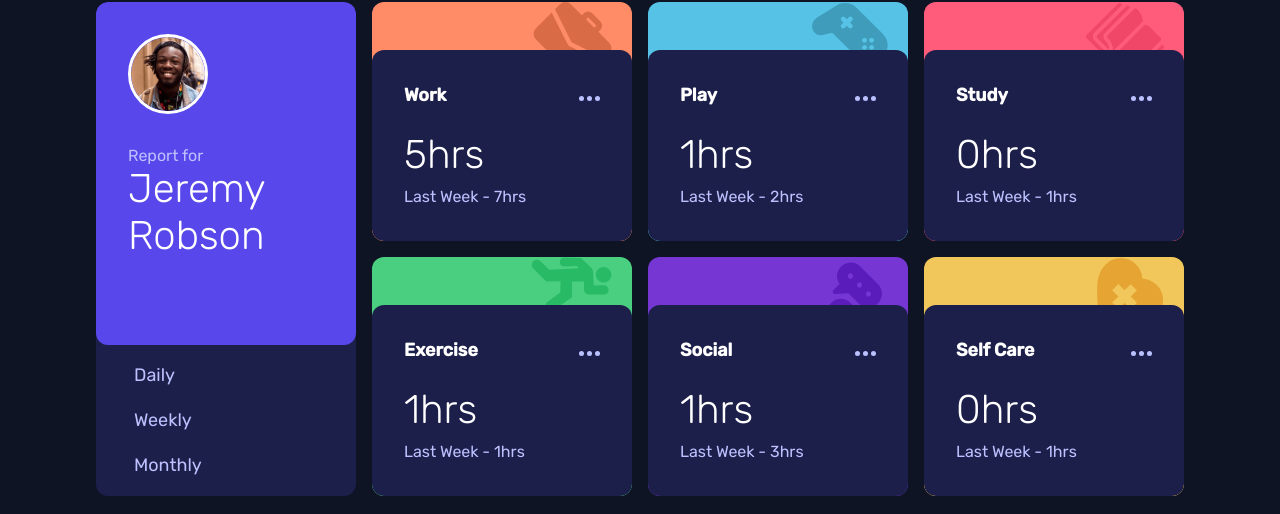
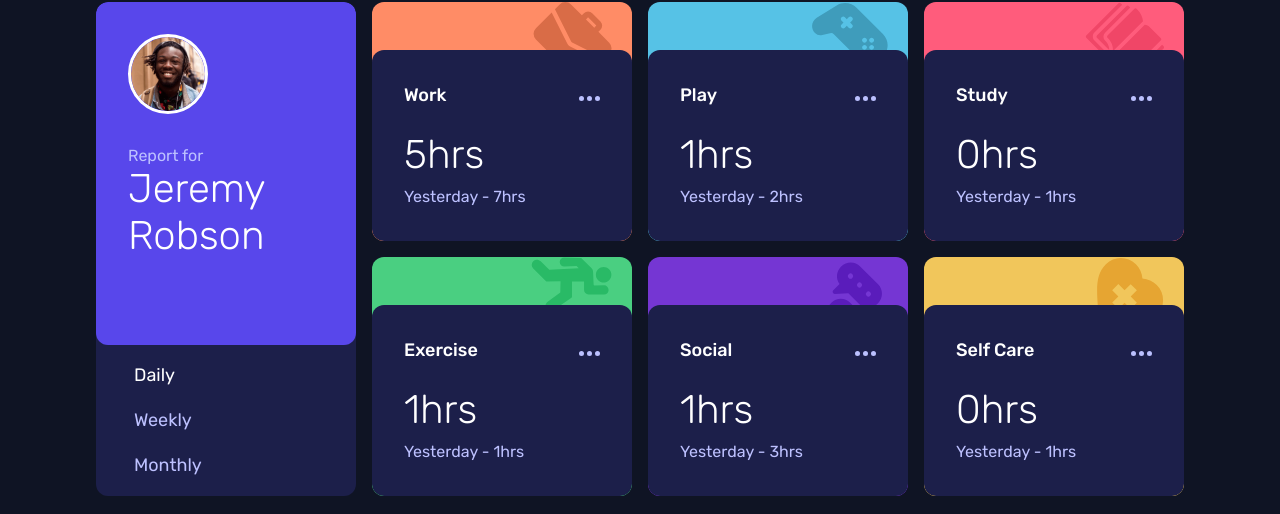
Before and after one commit to ralphvirtucio/time-tracking-dashboard, a React (Create React App) app: page / in a window 1280 px wide. Shown: the part 151-665 px from the top of the page. Built offline with nearby package versions, Linux system fonts and the light colour scheme; the HTML template or start-up script is replaced by a standard one.

Commit message:
Challenge Completed

```diff
--- a/src/App.js
+++ b/src/App.js
@@ -2,11 +2,28 @@ import dashboardData from './data.json';
 import jeremyRobson from './images/image-jeremy.png';
 import classes from './App.module.css';
 import { Card } from './components/Card';
+import { useState } from 'react';
 
 function App() {
+  const [timeframe, setTimeFrame] = useState('daily');
+
+  let previousTimePeriod = '';
+  if (timeframe === 'daily') {
+    previousTimePeriod = 'Yesterday';
+  } else if (timeframe === 'weekly') {
+    previousTimePeriod = 'Last Week';
+  } else {
+    previousTimePeriod = 'Last Month';
+  }
+
   const card = dashboardData.map((data) => {
     return (
-      <Card key={data.title} title={data.title} timeframe={data.timeframes} />
+      <Card
+        key={data.title}
+        title={data.title}
+        previousTimePeriod={previousTimePeriod}
+        timeframe={data.timeframes[timeframe]}
+      />
     );
   });
 
@@ -28,13 +45,49 @@ function App() {
           <nav className={classes.nav}>
             <ul className={classes.nav__list}>
               <li>
-                <button className={classes.nav__link}>Daily</button>
+                <button
+                  className={
+                    classes[
+                      `${
+                        timeframe === 'daily'
+                          ? 'nav__link--active'
+                          : 'nav__link'
+                      }`
+                    ]
+                  }
+                  onClick={() => setTimeFrame('daily')}>
+                  Daily
+                </button>
               </li>
               <li>
-                <button className={classes.nav__link}>Weekly</button>
+                <button
+                  className={
+                    classes[
+                      `${
+                        timeframe === 'weekly'
+                          ? 'nav__link--active'
+                          : 'nav__link'
+                      }`
+                    ]
+                  }
+                  onClick={() => setTimeFrame('weekly')}>
+                  Weekly
+                </button>
               </li>
               <li>
-                <button className={classes.nav__link}>Monthly</button>
+                <button
+                  className={
+                    classes[
+                      `${
+                        timeframe === 'monthly'
+                          ? 'nav__link--active'
+                          : 'nav__link'
+                      }`
+                    ]
+                  }
+                  onClick={() => setTimeFrame('monthly')}>
+                  Monthly
+                </button>
               </li>
             </ul>
           </nav>
@@ -46,58 +99,3 @@ function App() {
 }
 
 export default App;
-
-// Report for
-// Jeremy Robson
-
-// Daily
-// Weekly
-// Monthly
-
-// Work
-// 5hrs <!-- daily -->
-// Previous - 7hrs <!-- daily -->
-// 32hrs <!-- weekly -->
-// Previous - 36hrs <!-- weekly -->
-// 103hrs <!-- monthly -->
-// Previous - 128hrs <!-- monthly -->
-
-// Play
-// 1hr <!-- daily -->
-// Previous - 2hrs <!-- daily -->
-// 10hrs <!-- weekly -->
-// Previous - 8hrs <!-- weekly -->
-// 23hrs <!-- monthly -->
-// Previous - 29hrs <!-- monthly -->
-
-// Study
-// 0hrs <!-- daily -->
-// Previous - 1hr <!-- daily -->
-// 4hrs <!-- weekly -->
-// Previous - 7hrs <!-- weekly -->
-// 13hrs <!-- monthly -->
-// Previous - 19hrs <!-- monthly -->
-
-// Exercise
-// 1hr <!-- daily -->
-// Previous - 1hr <!-- daily -->
-// 4hrs <!-- weekly -->
-// Previous - 5hrs <!-- weekly -->
-// 11hrs <!-- monthly -->
-// Previous - 18hrs <!-- monthly -->
-
-// Social
-// 1hr <!-- daily -->
-// Previous - 3hrs <!-- daily -->
-// 5hrs <!-- weekly -->
-// Previous - 10hrs <!-- weekly -->
-// 21hrs <!-- monthly -->
-// Previous - 23hrs <!-- monthly -->
-
-// Self Care
-// 0hrs <!-- daily -->
-// Previous - 1hr <!-- daily -->
-// 2hrs <!-- weekly -->
-// Previous - 2hrs <!-- weekly -->
-// 7hrs <!-- monthly -->
-// Previous - 11hrs <!-- monthly -->
--- a/src/App.module.css
+++ b/src/App.module.css
@@ -50,13 +50,21 @@
 
 .nav__link {
   background-color: var(--neutral-color-2);
-  color: var(--neutral-color-4);
   border: none;
   cursor: pointer;
   transition: color .2s;
   font-size: var(--fs-card-titles);
+  color: var(--neutral-color-4);
 }
 
+.nav__link--active {
+  background-color: var(--neutral-color-2);
+  border: none;
+  cursor: pointer;
+  transition: color .2s;
+  font-size: var(--fs-card-titles);
+  color: #fff
+}
 
 
 .nav__link:hover {
--- a/src/components/Card.js
+++ b/src/components/Card.js
@@ -3,7 +3,7 @@ import classes from './Card.module.css';
 import { Ellipsis } from './Ellipsis';
 import { Icon } from './Icon';
 
-export const Card = ({ title, timeframe }) => {
+export const Card = ({ title, timeframe, previousTimePeriod }) => {
   let cardClass = '';
   switch (title.toLowerCase()) {
     case 'work':
@@ -30,20 +30,21 @@ export const Card = ({ title, timeframe }) => {
   return (
     <div className={classes[`${cardClass}`]}>
       <div className={classes['card__photo-container']}>
-        {/* <img src={workImg} alt='Play' className={classes.card__photo} /> */}
         <Icon iconName={title.toLowerCase()} />
       </div>
       <div className={classes.card__content}>
         <div className={classes['card__row-1']}>
           <h2 className={classes.card__title}>{title}</h2>
-          <Ellipsis />
+          <div className={classes.ellipsis}>
+            <Ellipsis />
+          </div>
         </div>
         <div className={classes['card__row-2']}>
           <p className={classes['card__current-time']}>
-            {timeframe.daily.current}hrs
+            {timeframe.current}hrs
           </p>
           <p className={classes['card__previous-stat']}>
-            Last Week - <span>{timeframe.daily.previous}hrs</span>
+            {previousTimePeriod} - <span>{timeframe.previous}hrs</span>
           </p>
         </div>
       </div>
--- a/src/components/Card.module.css
+++ b/src/components/Card.module.css
@@ -3,7 +3,6 @@
   top: 0;
   right: 20px;
 }
-
 
 .card__content {
   background-color: var(--neutral-color-2);
@@ -11,6 +10,11 @@
   padding-block: 2rem;
   border-radius: 12px;
   position: relative;
+}
+
+.card__content:hover {
+  cursor: pointer;
+  background-color: hsl(235, 46%, 30%);
 }
 
 .card__row-1 {
@@ -28,6 +32,7 @@
 .card__title {
   font-size: var(--fs-card-titles);
   color: #fff;
+  font-weight: var(--fw-500);
 }
 
 .card__current-time {
@@ -90,6 +95,10 @@
   position: relative;
 }
 
+.ellipsis:hover svg path {
+  fill: #fff;
+}
+
 
 @media only screen and (min-width: 1024px) {
   .card__row-1 {
--- a/src/components/Ellipsis.js
+++ b/src/components/Ellipsis.js
@@ -1,6 +1,6 @@
 export const Ellipsis = () => {
   return (
-    <div>
+    <>
       <svg width='21' height='5' xmlns='http://www.w3.org/2000/svg'>
         <path
           d='M2.5 0a2.5 2.5 0 1 1 0 5 2.5 2.5 0 0 1 0-5Zm8 0a2.5 2.5 0 1 1 0 5 2.5 2.5 0 0 1 0-5Zm8 0a2.5 2.5 0 1 1 0 5 2.5 2.5 0 0 1 0-5Z'
@@ -8,6 +8,6 @@ export const Ellipsis = () => {
           fillRule='evenodd'
         />
       </svg>
-    </div>
+    </>
   );
 };
```
